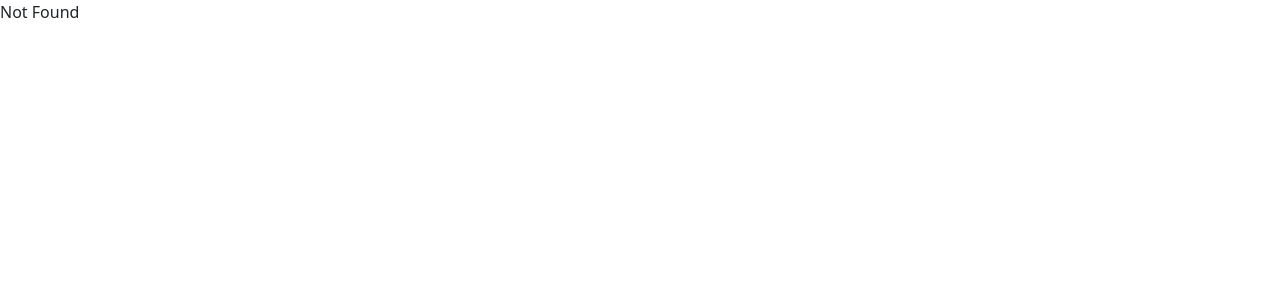
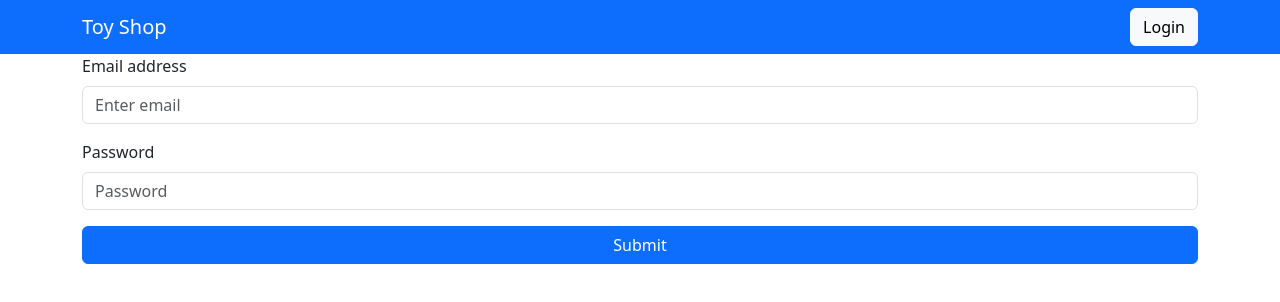
Before and after one commit to kentwong-netizen/fsse2507pt_project_frontend, a React (Vite) app: page /login in a window 1280 px wide. Shown: the top 302 px of the page. Built offline with nearby package versions, Linux system fonts and the light colour scheme.

Commit message:
Commit firebase and login 20251227

```diff
--- a/package.json
+++ b/package.json
@@ -20,7 +20,8 @@
     "bootstrap": "^5.3.8",
     "react": "^19.2.0",
     "react-bootstrap": "^2.10.10",
-    "react-dom": "^19.2.0"
+    "react-dom": "^19.2.0",
+    "react-router-dom": "^7.11.0"
   },
   "devDependencies": {
     "@eslint/js": "^9.39.1",
--- a/src/routeTree.gen.ts
+++ b/src/routeTree.gen.ts
@@ -10,12 +10,18 @@
 
 import { Route as rootRouteImport } from './routes/__root'
 import { Route as IndexRouteImport } from './routes/index'
+import { Route as LoginIndexRouteImport } from './routes/login/index'
 import { Route as ErrorIndexRouteImport } from './routes/error/index'
 import { Route as ProductProductIdRouteImport } from './routes/product/$productId'
 
 const IndexRoute = IndexRouteImport.update({
   id: '/',
   path: '/',
+  getParentRoute: () => rootRouteImport,
+} as any)
+const LoginIndexRoute = LoginIndexRouteImport.update({
+  id: '/login/',
+  path: '/login/',
   getParentRoute: () => rootRouteImport,
 } as any)
 const ErrorIndexRoute = ErrorIndexRouteImport.update({
@@ -33,30 +39,34 @@ export interface FileRoutesByFullPath {
   '/': typeof IndexRoute
   '/product/$productId': typeof ProductProductIdRoute
   '/error': typeof ErrorIndexRoute
+  '/login': typeof LoginIndexRoute
 }
 export interface FileRoutesByTo {
   '/': typeof IndexRoute
   '/product/$productId': typeof ProductProductIdRoute
   '/error': typeof ErrorIndexRoute
+  '/login': typeof LoginIndexRoute
 }
 export interface FileRoutesById {
   __root__: typeof rootRouteImport
   '/': typeof IndexRoute
   '/product/$productId': typeof ProductProductIdRoute
   '/error/': typeof ErrorIndexRoute
+  '/login/': typeof LoginIndexRoute
 }
 export interface FileRouteTypes {
   fileRoutesByFullPath: FileRoutesByFullPath
-  fullPaths: '/' | '/product/$productId' | '/error'
+  fullPaths: '/' | '/product/$productId' | '/error' | '/login'
   fileRoutesByTo: FileRoutesByTo
-  to: '/' | '/product/$productId' | '/error'
-  id: '__root__' | '/' | '/product/$productId' | '/error/'
+  to: '/' | '/product/$productId' | '/error' | '/login'
+  id: '__root__' | '/' | '/product/$productId' | '/error/' | '/login/'
   fileRoutesById: FileRoutesById
 }
 export interface RootRouteChildren {
   IndexRoute: typeof IndexRoute
   ProductProductIdRoute: typeof ProductProductIdRoute
   ErrorIndexRoute: typeof ErrorIndexRoute
+  LoginIndexRoute: typeof LoginIndexRoute
 }
 
 declare module '@tanstack/react-router' {
@@ -66,6 +76,13 @@ declare module '@tanstack/react-router' {
       path: '/'
       fullPath: '/'
       preLoaderRoute: typeof IndexRouteImport
+      parentRoute: typeof rootRouteImport
+    }
+    '/login/': {
+      id: '/login/'
+      path: '/login'
+      fullPath: '/login'
+      preLoaderRoute: typeof LoginIndexRouteImport
       parentRoute: typeof rootRouteImport
     }
     '/error/': {
@@ -89,6 +106,7 @@ const rootRouteChildren: RootRouteChildren = {
   IndexRoute: IndexRoute,
   ProductProductIdRoute: ProductProductIdRoute,
   ErrorIndexRoute: ErrorIndexRoute,
+  LoginIndexRoute: LoginIndexRoute,
 }
 export const routeTree = rootRouteImport
   ._addFileChildren(rootRouteChildren)
--- /dev/null
+++ b/src/routes/login/index.tsx
@@ -0,0 +1,6 @@
+import { createFileRoute } from '@tanstack/react-router'
+import LoginPage from "../../ui/pages/LoginPage";
+
+export const Route = createFileRoute('/login/')({
+  component: LoginPage,
+})
--- a/src/ui/components/QuantitySelector/index.tsx
+++ b/src/ui/components/QuantitySelector/index.tsx
@@ -26,6 +26,7 @@ export default function QuantitySelector({
       <Button
         style={{height:30, width:30, padding:0}}
         onClick={handleQuantityPlusOne}>
+
         <FontAwesomeIcon icon={faPlus} fade />
       </Button>
     </Stack>
--- a/src/ui/components/TopNavBar/index.tsx
+++ b/src/ui/components/TopNavBar/index.tsx
@@ -10,7 +10,9 @@ export default function TopNavBar() {
           <Navbar.Brand>Toy Shop</Navbar.Brand>
         </Link>
         <Navbar.Collapse className="justify-content-end">
+          <Link to="/login">
           <Button variant="light">Login</Button>
+          </Link>
         </Navbar.Collapse>
       </Container>
     </Navbar>
--- /dev/null
+++ b/src/ui/pages/LoginPage/index.tsx
@@ -0,0 +1,44 @@
+import TopNavBar from "../../components/TopNavBar";
+import {Button, Container, Form} from "react-bootstrap";
+import type {FormEvent} from "react";
+
+export default function LoginPage() {
+
+  const handleLoginWithEmailAndPswd = (event:FormEvent<HTMLFormElement>) => {
+    event.preventDefault();
+
+    const target = event.target as typeof event.target & {
+      email:{value: string};
+      password:{value: string};
+    };
+
+    const email = target.email.value;
+    const password = target.password.value;
+
+    console.log(email);
+    console.log(password);
+  }
+
+  return(
+    <>
+      <TopNavBar/>
+      <Container>
+        <Form onSubmit={handleLoginWithEmailAndPswd}>
+          <Form.Group className="mb-3">
+            <Form.Label>Email address</Form.Label>
+            <Form.Control type="email" name="email" placeholder="Enter email" />
+          </Form.Group>
+
+          <Form.Group className="mb-3">
+            <Form.Label>Password</Form.Label>
+            <Form.Control type="password" name="password" placeholder="Password" />
+          </Form.Group>
+
+          <Button className="w-100" variant="primary" type="submit">
+            Submit
+          </Button>
+        </Form>
+      </Container>
+    </>
+  )
+}
--- a/src/ui/pages/ProductListingPage/index.tsx
+++ b/src/ui/pages/ProductListingPage/index.tsx
@@ -14,7 +14,7 @@ export default function ProductListingPage() {
   const [getAllProductDtolist, setGetAllProductDtolist] = useState<GetAllProductDto[] | undefined > (undefined);
   const [isLoading, setIsLoading] = useState(true);
 
-  const navigate = useNavigate(({from:"/"}));
+  const navigate = useNavigate(({from:"/product/$productId"}));
 
   useEffect(() => {
   const fetchAllProduct = async () => {
```
Also changed, not shown: src/ui/pages/ProductDetailPage/index.tsx (+15 -10 lines), src/ui/pages/ProductDetailPage/response.json (renamed from src/ui/pages/ProductListingPage/response.json), 1 other file (tests, documents, lock files or other folders).
